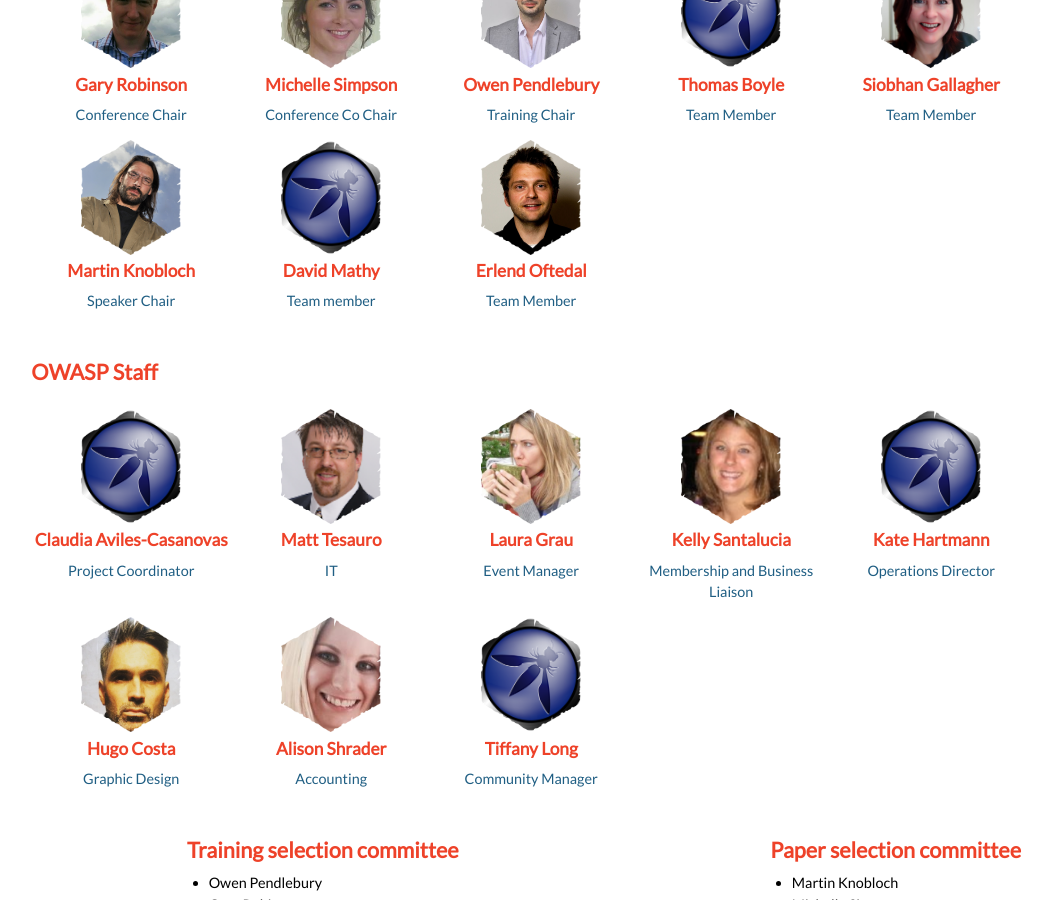
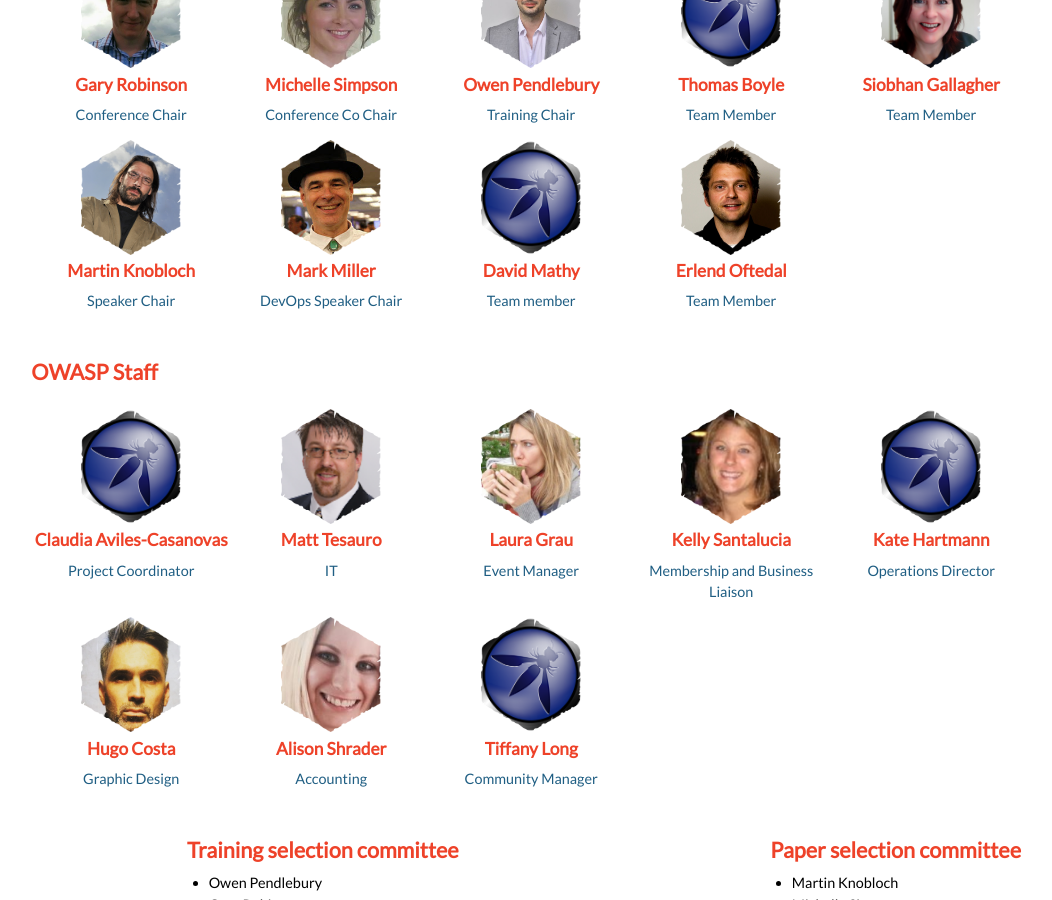
Before and after one commit to OWASP/AppSecEurope2017, a Jekyll site: the page built from about/team.md, in a window 1280 px wide and 900 px high, scrolled down 613 px. Shown: the whole window, without its empty margins (36-1088 px from the left). Built offline with Jekyll 4.4.1, drawn with Linux system fonts in a browser that asks for light colours.

Commit message:
Adding Mark Miller to team

```diff
--- a/_data/team.yml
+++ b/_data/team.yml
@@ -17,6 +17,9 @@
   - name: Martin Knobloch
     role: Speaker Chair
     image: ConferenceTeam3_Martin-Knobloch_Speaker-Chair.png
+  - name: Mark Miller
+    role: DevOps Speaker Chair
+    image: MarkMiller-200x200.jpg
   - name: David Mathy
     role: Team member
     image:
```
Also changed, not shown: assets/images/MarkMiller-200x200.jpg (added).
